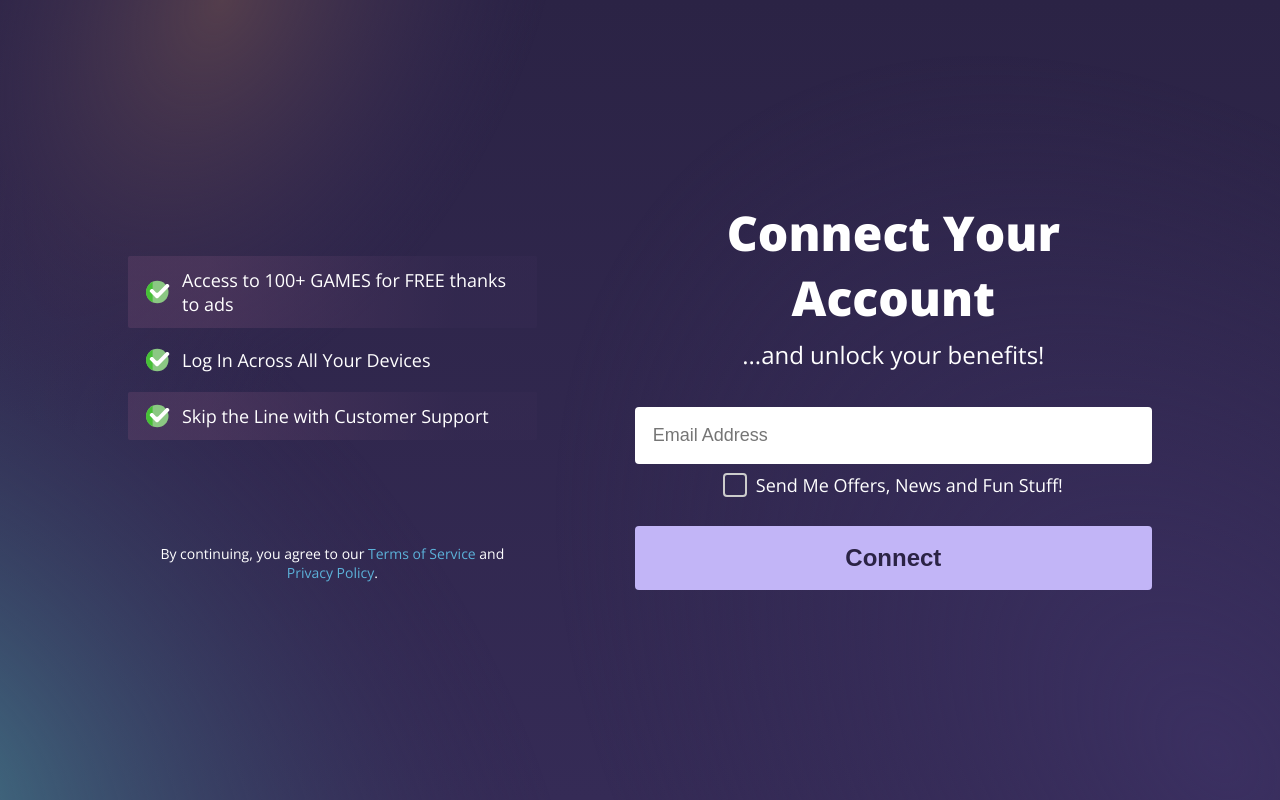
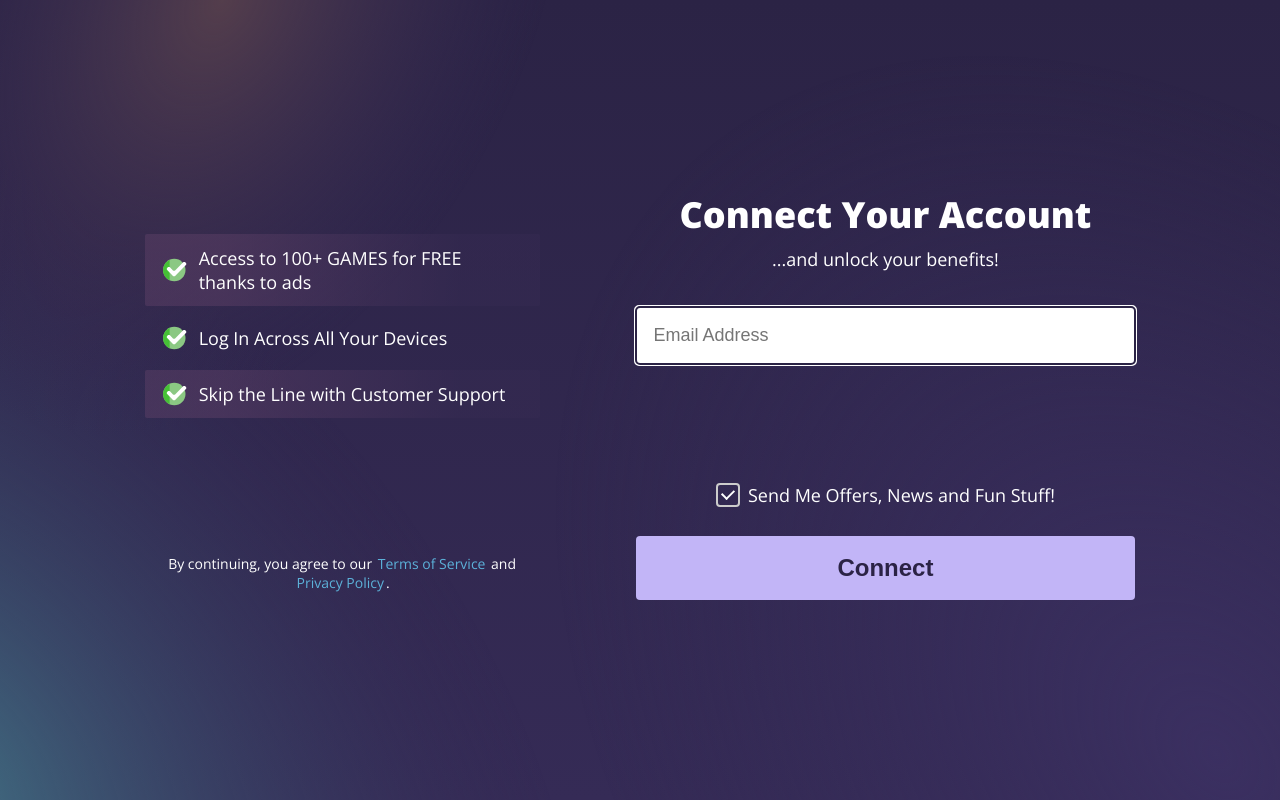
Before and after one commit to xlerida/gh, a Nuxt app: page /onboarding/connect in a window 1280 px wide. Built offline with nearby package versions, Linux system fonts and the light colour scheme.

Commit message:
(pages/onboarding): connect server.js to connect.vue, overall components styling, form validation

```diff
--- a/assets/styles/main.css
+++ b/assets/styles/main.css
@@ -18,8 +18,14 @@ body {
 a {
   color: var(--color-link);
   text-decoration: none;
+  padding: var(--size-1);
 
   &:hover {
     text-decoration: underline;
   }
 }
+
+.disabled {
+  opacity: 0.5;
+  pointer-events: none;
+}
--- a/assets/styles/reset.css
+++ b/assets/styles/reset.css
@@ -1,6 +1,7 @@
 * {
   margin: 0;
   padding: 0;
+  outline-color: var(--color-text-tertiary);
 }
 
 ul, li {
--- a/components/onboarding/EmailInput.vue
+++ b/components/onboarding/EmailInput.vue
@@ -1,17 +1,30 @@
 <script setup>
-defineProps({
+const props = defineProps({
+  modelValue: String || Number,
   errorMessage: {
     type: String,
     required: false,
-  },
-})
+  }
+});
 
-const email = ref('');
+const emit = defineEmits(['update:modelValue']);
+
+const email = ref(props.modelValue);
+
+watch(email, (value) => {
+  emit('update:modelValue', value.trim());
+});
+
+function resetPlaceholder({ target }) {
+  if (target.value.trim() === '') {
+    email.value = '';
+  }
+}
 </script>
 
 <template>
   <div>
-    <input type="text" placeholder="Email Address" v-model="email" />
+    <input autofocus type="text" placeholder="Email Address" v-model="email" @focusout="resetPlaceholder" />
     <p v-if="errorMessage">{{ errorMessage }}</p>
   </div>
 </template>
@@ -28,11 +41,12 @@ input {
   padding: var(--size-5);
   font-size: var(--size-5);
   border-radius: var(--size-2);
+  color: var(--color-text-tertiary);
   width: 100%;
 }
 
 p {
   color: var(--color-text-error);
-  font-size: var(--size-5);
+  font-size: 16px;
 }
 </style>
--- a/components/onboarding/PrimaryButton.vue
+++ b/components/onboarding/PrimaryButton.vue
@@ -4,10 +4,21 @@ defineProps({
     type: String,
     required: true,
   },
+  isLoading: {
+    type: Boolean,
+    default: false,
+  },
+  isDisabled: {
+    type: Boolean,
+    default: false,
+  },
 });
 </script>
 <template>
-  <button>{{ text }}</button>
+  <button :class="{ 'disabled': isDisabled }">
+    <svg v-if="isLoading" class="rotate" xmlns="http://www.w3.org/2000/svg" viewBox="0 0 512 512"><path d="M258.6 0c-1.7 0-3.4 .1-5.1 .5C168 17 115.6 102.3 130.5 189.3c2.9 17 8.4 32.9 15.9 47.4L32 224l-2.6 0C13.2 224 0 237.2 0 253.4c0 1.7 .1 3.4 .5 5.1C17 344 102.3 396.4 189.3 381.5c17-2.9 32.9-8.4 47.4-15.9L224 480l0 2.6c0 16.2 13.2 29.4 29.4 29.4c1.7 0 3.4-.1 5.1-.5C344 495 396.4 409.7 381.5 322.7c-2.9-17-8.4-32.9-15.9-47.4L480 288l2.6 0c16.2 0 29.4-13.2 29.4-29.4c0-1.7-.1-3.4-.5-5.1C495 168 409.7 115.6 322.7 130.5c-17 2.9-32.9 8.4-47.4 15.9L288 32l0-2.6C288 13.2 274.8 0 258.6 0zM256 224a32 32 0 1 1 0 64 32 32 0 1 1 0-64z"/></svg>
+    <span v-else>{{ text }}</span>
+  </button>
 </template>
 
 <style scoped>
@@ -21,4 +32,21 @@ button {
   cursor: pointer;
   width: 100%;
 }
+
+svg {
+  width: var(--size-8);
+}
+
+.rotate {
+  animation: spin 1.2s linear infinite;
+}
+
+@keyframes spin {
+  from {
+    transform: rotate(0deg);
+  }
+  to {
+    transform: rotate(360deg);
+  }
+}
 </style>
--- a/components/onboarding/SecondaryButton.vue
+++ b/components/onboarding/SecondaryButton.vue
@@ -40,7 +40,6 @@ defineProps({
 
 .button-outlined svg path {
   fill: var(--background-button-primary);
-
 }
 
 .button-icon {
--- a/nuxt.config.ts
+++ b/nuxt.config.ts
@@ -2,5 +2,6 @@
 export default defineNuxtConfig({
   compatibilityDate: '2025-05-15',
   devtools: { enabled: true },
+  modules: ['@pinia/nuxt'],
   css: ['~/assets/styles/main.css']
 })
--- a/pages/index.vue
+++ b/pages/index.vue
@@ -1,3 +1,5 @@
 <script setup>
 navigateTo('/onboarding/connect');
 </script>
+
+<template></template>
--- a/pages/onboarding/connect.vue
+++ b/pages/onboarding/connect.vue
@@ -1,10 +1,110 @@
 <script setup>
+import axios from 'axios';
 
+const RETRY_ERROR = 'Please wait 30 seconds before resending.';
+
+const email = ref('');
+const errorMessage = ref('');
+const errorCountdown = ref(0);
+const offers = ref(true);
+const isLoading = ref(false);
+const isPrimaryButtonDisabled = ref(false);
+
+const primaryButtonText = computed({
+  get() {
+    if (errorMessage.value === RETRY_ERROR) {
+      return `${errorCountdown.value}s`;
+    } else {
+      return 'Connect';
+    }
+  },
+  set(value) {
+    primaryButtonText.value = value;
+  },
+});
+
+watch(email, () => {
+  if (errorMessage.value === RETRY_ERROR) {
+    return;
+  }
+  errorMessage.value = '';
+});
+
+watch(errorMessage, () => {
+  if (errorMessage.value === RETRY_ERROR) {
+    errorCountdown.value = 30;
+  }
+});
+
+watch(errorCountdown, () => {
+  if (errorCountdown.value === 0) {
+    errorMessage.value = '';
+    isPrimaryButtonDisabled.value = false;
+  }
+
+  if (errorCountdown.value === 30) {
+    isPrimaryButtonDisabled.value = true;
+
+    setInterval(() => {
+      errorCountdown.value--;
+    }, 1000);
+  }
+});
+
+async function handleFormSubmit() {
+  if (errorMessage.value === RETRY_ERROR) {
+    return;
+  }
+
+  try {
+    isLoading.value = true;
+
+    if (!email.value.includes('@')) {
+      isLoading.value = false;
+      errorMessage.value = 'Please enter a valid email address.';
+      return;
+    }
+
+    const response = await axios.post('http://localhost:8080/api/send-email', {
+      email: email.value,
+    });
+
+    if (response.status === 200) {
+      isLoading.value = false;
+      console.log('Email sent successfully, please verify on next step');
+    }
+
+  } catch (error) {
+    isLoading.value = false;
+
+    if (error.response?.data?.error === RETRY_ERROR) {
+      errorMessage.value = RETRY_ERROR;
+    }
+
+    errorMessage.value =
+      error.response?.data?.error || 'Something went wrong. Please try again.';
+  }
+};
 </script>
 
 <template>
     <main>
+      <section>
+        <h1>Connect Your Account</h1>
+        <h2>...and unlock your benefits!</h2>
 
+        <form @submit.prevent="handleFormSubmit">
+          <OnboardingEmailInput v-model="email" :errorMessage="errorMessage" />
+          <div>
+            <label>
+              <input type="checkbox" v-model="offers" class="custom-checkbox__input">
+              <span class="custom-checkbox__checkmark"></span>
+              <span class="custom-checkbox__label">Send Me Offers, News and Fun Stuff!</span>
+            </label>
+            <OnboardingPrimaryButton :text="primaryButtonText" :isLoading="isLoading" :isDisabled="isPrimaryButtonDisabled" />
+          </div>
+        </form>
+      </section>
       <section>
         <div>
           <OnboardingBenefitsList />
@@ -16,39 +116,24 @@
           <a href="https://www.gamehouse.com/privacypolicy" target="_blank">Privacy Policy</a>.
         </p>
       </section>
-      <section>
-        <h1>Connect Your Account</h1>
-        <h2>...and unlock your benefits!</h2>
-
-        <form>
-          <OnboardingEmailInput />
-          <div>
-            <label>
-              <input type="checkbox" class="custom-checkbox__input">
-              <span class="custom-checkbox__checkmark"></span>
-              <span class="custom-checkbox__label">Send Me Offers, News and Fun Stuff!</span>
-            </label>
-            <OnboardingPrimaryButton text="Connect" />
-          </div>
-        </form>
-
-      </section>
       </main>
 </template>
 
 <style scoped>
 main {
   display: flex;
+  flex-direction: row-reverse;
   justify-content: flex-start;
   align-items: flex-start;
-  height: 50vh;
+  height: 40vh;
   text-align: center;
-  gap: 98px;
-  max-height: 500px;
+  gap: calc(var(--size-9) * 2);
+  max-height: 420px;
+  min-height: 420px;
   max-width: 1024px;
 }
 
-section:first-child {
+section:last-child {
   display: flex;
   flex-direction: column;
   justify-content: space-between;
@@ -56,29 +141,29 @@ section:first-child {
   width: 79%;
 }
 
-section:first-child p {
+section:last-child p {
   padding: var(--size-5);
   font-size: 14px;
 }
 
-section:first-child div {
+section:last-child div {
   position: relative;
-  top: var(--size-9);
+  top: var(--size-8);
 }
 
 h1 {
-  font-size: var(--size-9);
+  font-size: var(--size-8);
   font-weight: var(--font-weight-bold);
   margin-bottom: var(--size-3);
 }
 
 h2 {
-  font-size: var(--size-6);
+  font-size: var(--size-5);
   font-weight: var(--font-weight-regular);
   margin-bottom: var(--size-8);
 }
 
-section:last-child {
+section:first-child {
   display: flex;
   flex-direction: column;
   width: 100%;
@@ -116,7 +201,7 @@ label {
 .custom-checkbox__checkmark {
   position: absolute;
   top: 0;
-  left: 88px;
+  left: 80px;
   height: 20px;
   width: 20px;
   background-color: transparent;
```
Also changed, not shown: package.json (+7 -1 lines), 1 other file (tests, documents, lock files or other folders).
